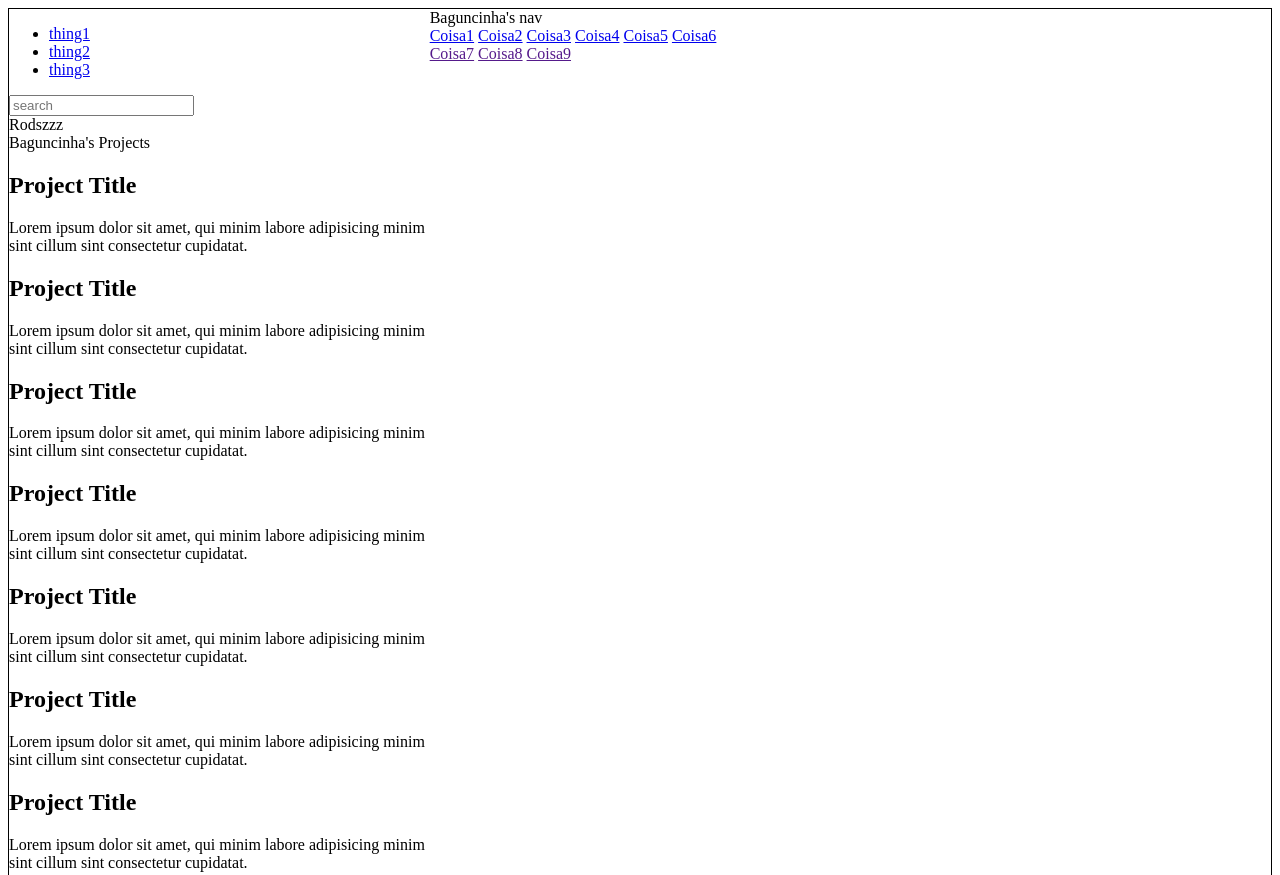
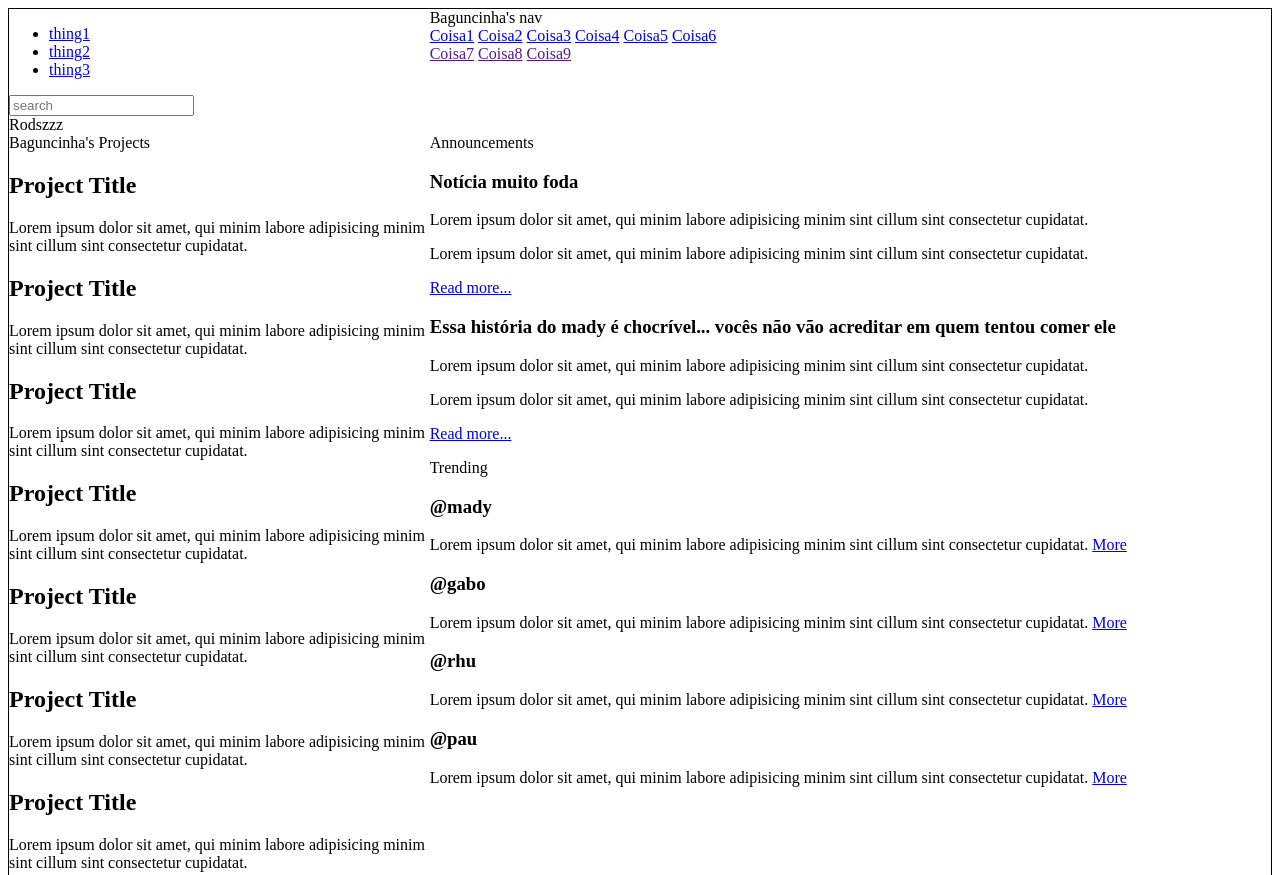
Before and after one commit to rodszzz/Admin-Dashboard, a plain HTML site: page index.html in a window 1280 px wide. Shown: the top 875 px of the page. Drawn offline with Linux system fonts and the light colour scheme.

Commit message:
Really finish the html

```diff
--- a/index.html
+++ b/index.html
@@ -222,6 +222,60 @@
       </div>
     </div>
 
+    <div class="news">
+      <div class="section-title">Announcements
+        <div>
+          <h3>Notícia muito foda</h3>
+          <p>Lorem ipsum dolor sit amet, qui minim labore adipisicing minim sint cillum sint consectetur cupidatat.</p>
+          <p>Lorem ipsum dolor sit amet, qui minim labore adipisicing minim sint cillum sint consectetur cupidatat.</p>
+          <p><a href="#">Read more...</a></p>
+        </div>
+        <div>
+          <h3>Essa história do mady é chocrível... vocês não vão acreditar em quem tentou comer ele</h3>
+          <p>Lorem ipsum dolor sit amet, qui minim labore adipisicing minim sint cillum sint consectetur cupidatat.</p>
+          <p>Lorem ipsum dolor sit amet, qui minim labore adipisicing minim sint cillum sint consectetur cupidatat.</p>
+          <p><a href="#">Read more...</a></p>
+        </div>
+      </div>
+
+      <div class="section-title">Trending
+        <div id="trending">
+          <div class="trending-image" style="background-image: url();"></div>
+          <div>
+            <h3>@mady</h3>
+            <p>Lorem ipsum dolor sit amet, qui minim labore adipisicing minim sint cillum sint consectetur cupidatat.
+              <a href="#">More</a>
+            </p>
+            <div class="h-divider"></div>
+          </div>
+          <div class="trending-image" style="background-image: url();"></div>
+          <div>
+            <h3>@gabo</h3>
+            <p>Lorem ipsum dolor sit amet, qui minim labore adipisicing minim sint cillum sint consectetur cupidatat.
+              <a href="#">More</a>
+            </p>
+            <div class="h-divider"></div>
+          </div>
+          <div class="trending-image" style="background-image: url();"></div>
+          <div>
+            <h3>@rhu</h3>
+            <p>Lorem ipsum dolor sit amet, qui minim labore adipisicing minim sint cillum sint consectetur cupidatat.
+              <a href="#">More</a>
+            </p>
+            <div class="h-divider"></div>
+          </div>
+          <div class="trending-image" style="background-image: url();"></div>
+          <div>
+            <h3>@pau</h3>
+            <p>Lorem ipsum dolor sit amet, qui minim labore adipisicing minim sint cillum sint consectetur cupidatat.
+              <a href="#">More</a>
+            </p>
+            <div class="h-divider"></div>
+          </div>
+        </div>
+      </div>
+    </div>
+
   </div>
 
 </body>
```
